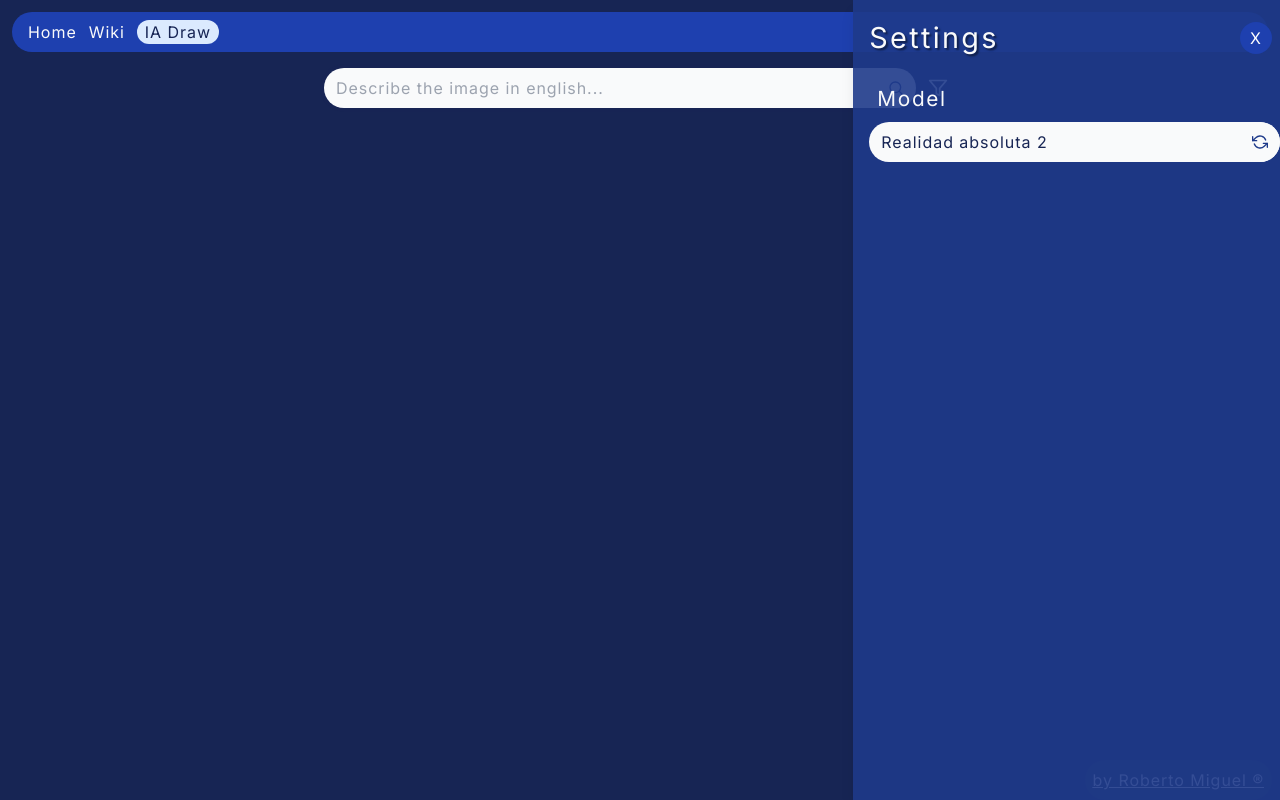
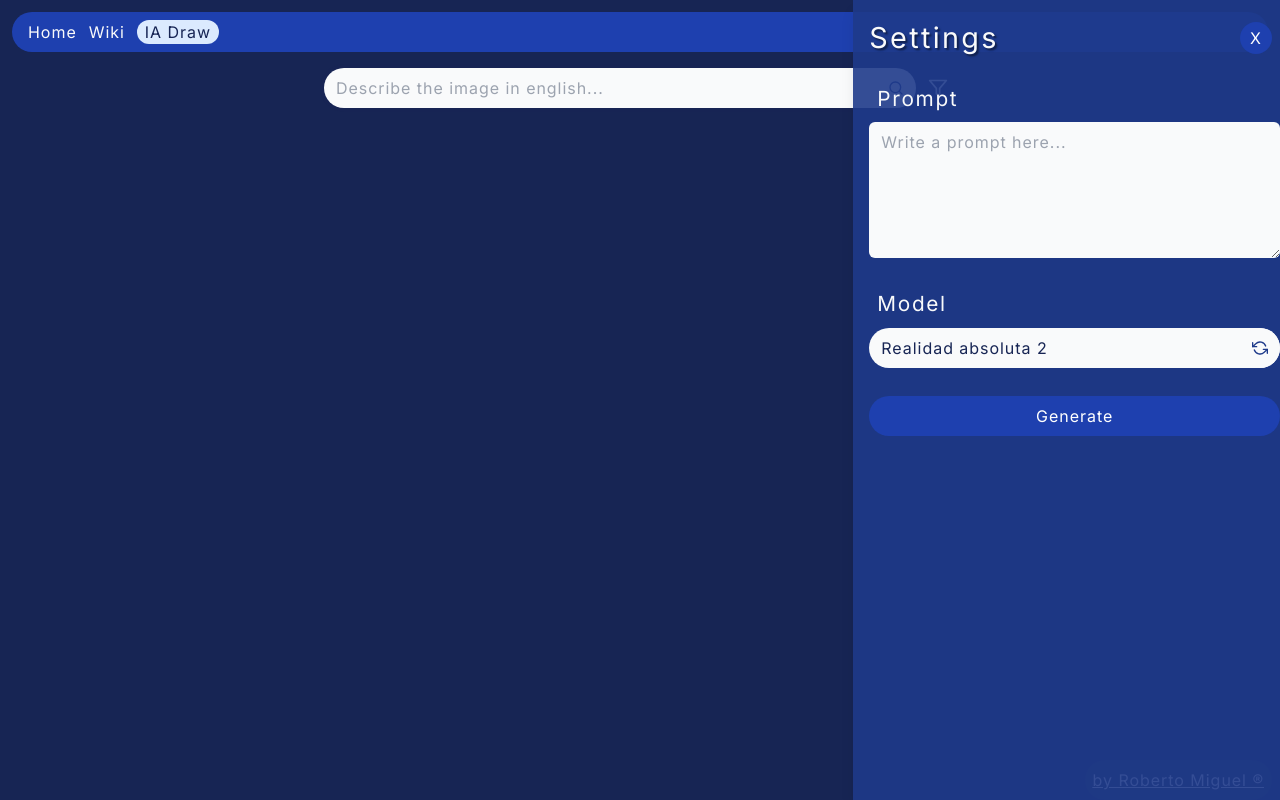
Before and after one commit to robertomiguel/experiencia-next, a Next.js app: page /iadraw in a window 1280 px wide. Both pictures are taken after a click on the element 938 px from the left and 88 px from the top of the page. Built offline with nearby package versions, Linux system fonts and the light colour scheme.

Commit message:
prompt en settings

```diff
--- a/src/components/common/FormSearchInput.tsx
+++ b/src/components/common/FormSearchInput.tsx
@@ -1,8 +1,9 @@
 'use client'
 import { FiFilter, FiSearch } from 'react-icons/fi'
 import style from './FormSearchInput.module.css'
-import { useState } from 'react'
 import { Drawer } from './Drawer'
+import { useAppDispatch, useAppSelector } from '@/store'
+import { toogleSidesheet } from '@/store/settingsSlice'
 
 interface FormInputProps {
     onSubmit: (text: string) => void
@@ -26,7 +27,8 @@ export const FormSearchInput = ({
     onChange
 }: FormInputProps) => {
 
-    const [isOpen, setIsOpen] = useState<boolean>(false)
+    const dispatch = useAppDispatch()
+    const isOpen = useAppSelector(state => state.settings.openSidesheet)
 
     return <div className={style.formContainer}>
         <form
@@ -52,7 +54,7 @@ export const FormSearchInput = ({
                 </button>
             </div>
         </form>
-        {filterContent && <div onClick={() => setIsOpen(true)} className={style.buttonFilter} ><FiFilter className='size-5' /></div>}
-        {isOpen && <Drawer title={filterTitle} onClose={() => setIsOpen(false)}>{filterContent}</Drawer>}
+        {filterContent && <div onClick={() => dispatch(toogleSidesheet(true))} className={style.buttonFilter} ><FiFilter className='size-5' /></div>}
+        {isOpen && <Drawer title={filterTitle} onClose={() => dispatch(toogleSidesheet(false))}>{filterContent}</Drawer>}
     </div>
 }
--- a/src/components/generate/SelectModel.tsx
+++ b/src/components/generate/SelectModel.tsx
@@ -130,7 +130,6 @@ export const SelectModel = ({ onChange, value = 3 }: Props) => {
 
     return (
         <div className='relative w-full m-auto mb-3 '>
-            <h4>Model</h4>
             <input
                 type="text"
                 value={isOpen ? search : getLabelByValue(value)}
--- /dev/null
+++ b/src/components/generate/SettingsForm.tsx
@@ -0,0 +1,39 @@
+'use client'
+
+import { useState } from "react"
+import { SelectModel } from "./SelectModel"
+
+
+interface SettingsProps {
+    generate: (prompt: string, modelId?: number) => void
+    prompt: string
+    model: number
+}
+
+export const SettingsForm = ({ generate, model, prompt }: SettingsProps) => {
+
+    const [modelValue, setModelValue] = useState<number>(model)
+    const [promptValue, setPromptValue] = useState<string>(prompt)
+
+    return (
+        <div className="flex flex-col gap-4" >
+            <div>
+                <h4>Prompt</h4>
+                <textarea
+                    value={promptValue}
+                    onChange={e => setPromptValue(e.target.value)}
+                    maxLength={1000}
+                    rows={5}
+                    placeholder="Write a prompt here..."
+                />
+            </div>
+            <div>
+                <h4>Model</h4>
+                <SelectModel onChange={v => setModelValue(v)} value={modelValue} />
+            </div>
+            <div>
+                <button onClick={() => generate(promptValue, modelValue)}>Generate</button>
+            </div>
+        </div>
+    )
+}
--- a/src/components/generate/makeImage.tsx
+++ b/src/components/generate/makeImage.tsx
@@ -10,8 +10,10 @@ import { Spinner } from "../common/Spinner";
 import { GenerateRes, ImageItem, ProcessRes } from "@/types/iaDraw";
 import { ImageActions } from "./ImageActions";
 import { Metadata } from "next";
-import { SelectModel } from "./SelectModel";
 import { DeleteAction } from "./delete.action";
+import { SettingsForm } from "./SettingsForm";
+import { useAppDispatch } from "@/store";
+import { toogleSidesheet } from "@/store/settingsSlice";
 
 export const metadata: Metadata = {
     title: "ID Images",
@@ -36,11 +38,16 @@ export const MakeImage = () => {
     const [isDeleting, setIsDeleting] = useState<boolean>(false)
     const [showToUpButton, setShowToUpButton] = useState<boolean>(false)
 
-    const handleGenerate = async (prompt: string) => {
+    const dispatch = useAppDispatch()
+
+    const handleGenerate = async (prompt: string, modelId?: number) => {
+        setModel(modelId || model)
+        setValueText(prompt)
+        dispatch(toogleSidesheet(false))
         let text = prompt
         try {
             setIsProcessing(true)
-            const res: GenerateRes = await GenerateAction({ prompt: text, model })
+            const res: GenerateRes = await GenerateAction({ prompt: text, model: modelId || model })
             if (res.job) await handleProcess(res.job)
         } catch (error) {
             console.log('error proccess', error);
@@ -122,7 +129,9 @@ export const MakeImage = () => {
                 placeholder='Describe the image in english...'
                 value={valueText}
                 onChange={t => setValueText(t)}
-                filterContent={<SelectModel onChange={v => setModel(v)} value={model} />}
+                filterContent={
+                    <SettingsForm generate={handleGenerate} prompt={valueText} model={model} />
+                }
                 filterTitle='Settings'
             />
             <div className="m-auto" >
--- a/src/store/index.ts
+++ b/src/store/index.ts
@@ -2,6 +2,7 @@ import { configureStore } from '@reduxjs/toolkit'
 import dashReducer from './imagesSlice'
 import wikiReducer from './wikiSlice'
 import userReducer from './userSlice'
+import settingsSlice from './settingsSlice'
 import { TypedUseSelectorHook, useDispatch, useSelector } from 'react-redux'
 // import { localStoreMiddleware } from './middlewares/localstore-middleware'
 
@@ -9,7 +10,8 @@ export const store = configureStore({
     reducer: {
         images: dashReducer,
         wikipedia: wikiReducer,
-        user: userReducer
+        user: userReducer,
+        settings: settingsSlice,
     },
     // middleware: (gDM) => gDM().concat(localStoreMiddleware),
 })
--- /dev/null
+++ b/src/store/settingsSlice.ts
@@ -0,0 +1,18 @@
+import { SettingsState } from "@/types/settings";
+import { PayloadAction, createSlice } from "@reduxjs/toolkit";
+
+const settingsSlice = createSlice({
+    name: "user",
+    initialState: <SettingsState>{
+        openSidesheet: false
+    },
+    reducers: {
+        toogleSidesheet(state, action: PayloadAction<boolean>) {
+            state.openSidesheet = action.payload;
+        },
+    },
+});
+
+export const { toogleSidesheet } = settingsSlice.actions;
+
+export default settingsSlice.reducer;
--- /dev/null
+++ b/src/types/settings.ts
@@ -0,0 +1,3 @@
+export interface SettingsState {
+    openSidesheet: boolean
+}
```
